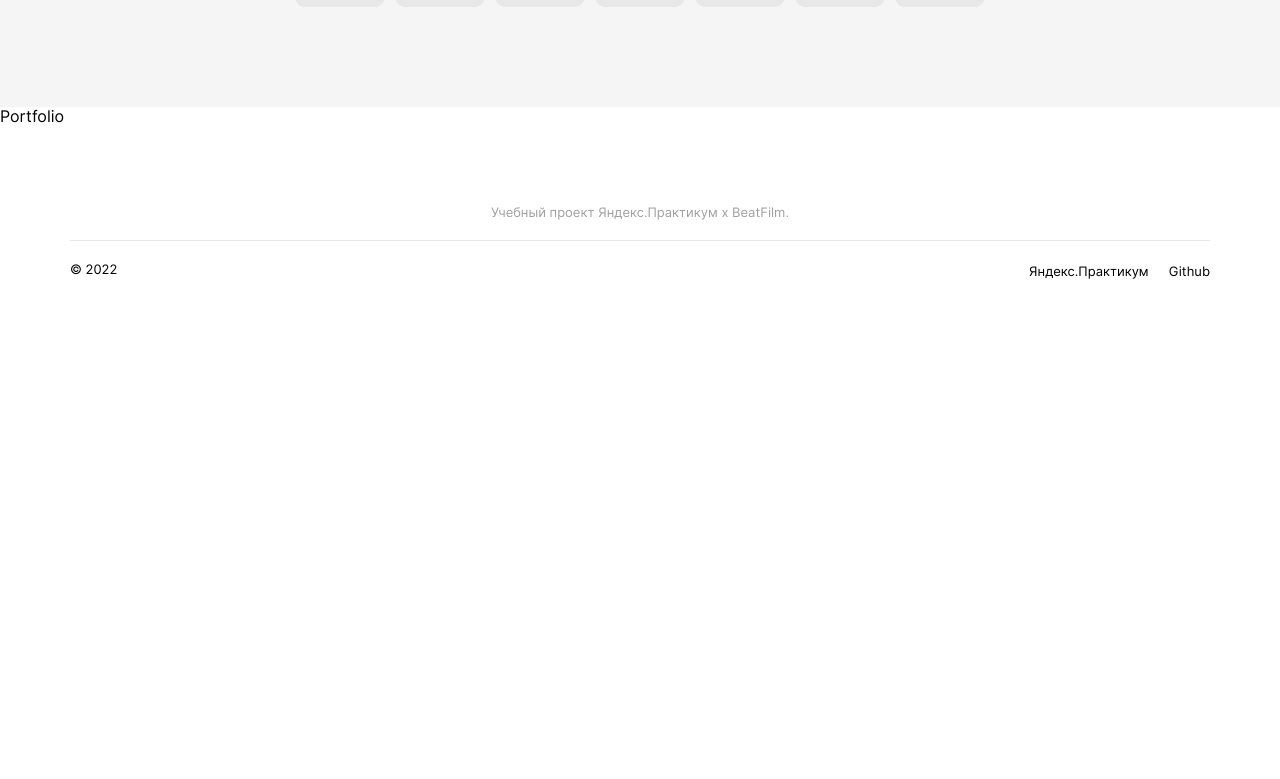
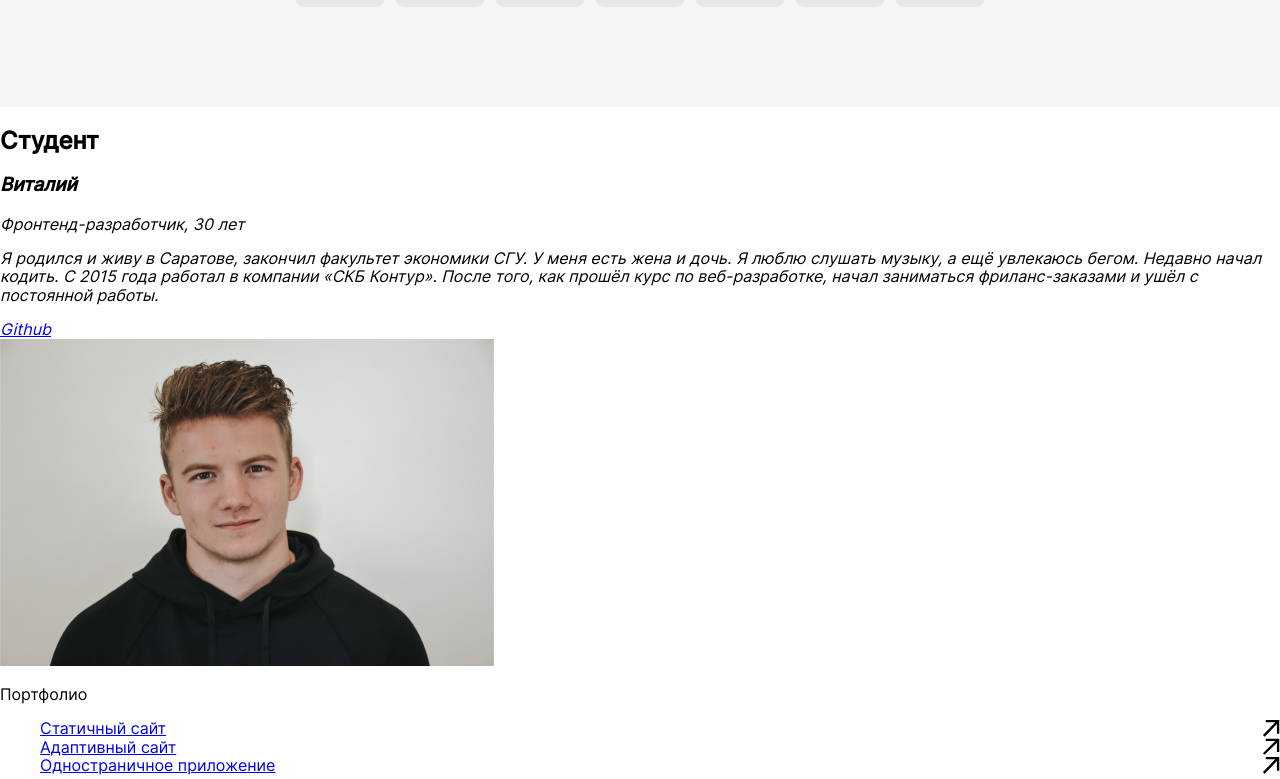
Before and after one commit to cactys/movies-explorer-frontend, a React (Create React App) app: page / in a window 1280 px wide. Shown: the part 1781-2560 px from the top of the page. Before the commit the page ends 2081 px from the top, so only its background shows below. Built offline with nearby package versions, Linux system fonts and the light colour scheme; a web font is replaced by a local one.

Commit message:
feat: добавить контекст Portfolio

```diff
--- a/src/components/Portfolio/Portfolio.css
+++ b/src/components/Portfolio/Portfolio.css
@@ -0,0 +1,6 @@
+.portfolio__navigation-item {
+  display: flex;
+  width: 100%;
+  justify-content: space-between;
+  cursor: pointer;
+}
--- a/src/components/Portfolio/Portfolio.js
+++ b/src/components/Portfolio/Portfolio.js
@@ -1,9 +1,42 @@
-import './Portfolio.css'
+import './Portfolio.css';
+import avatar from '../../images/avatar.jpg';
+import arrowLink from '../../images/arrow_link.svg';
 
 const Portfolio = () => {
   return (
-    <div>Portfolio</div>
-  )
-}
+    <div className="portfolio">
+      <h2 className="portfolio__title">Студент</h2>
+      <address className="portfolio__author">
+        <h3 className="portfolio__author-name">Виталий</h3>
+        <p className="portfolio__author-about">Фронтенд-разработчик, 30 лет</p>
+        <p className='portfolio__author-description'>Я родился и живу в Саратове, закончил факультет экономики СГУ. У меня есть жена
+и дочь. Я люблю слушать музыку, а ещё увлекаюсь бегом. Недавно начал кодить. С 2015 года работал в компании «СКБ Контур». После того, как прошёл курс по веб-разработке, начал заниматься фриланс-заказами и ушёл с постоянной работы.</p>
+        <a className='portfolio__author-link' href='https://github.com/cactys'>Github</a>
+      </address>
+      <img src={avatar} alt='Аватар' />
+      <p className='portfolio__navigation'>Портфолио</p>
+      <ul className='portfolio__navigation-list'>
+        <li className='portfolio__navigation-item'>
+          <a className='portfolio__navigation-link' href='/'>
+          Статичный сайт
+          </a>
+          <img className='portfolio__navigation-arrow' src={arrowLink} alt='Стрелка' />
+        </li>
+        <li className='portfolio__navigation-item'>
+          <a className='portfolio__navigation-link' href='/'>
+          Адаптивный сайт
+          </a>
+          <img className='portfolio__navigation-arrow' src={arrowLink} alt='Стрелка' />
+        </li>
+        <li className='portfolio__navigation-item'>
+          <a className='portfolio__navigation-link' href='/'>
+          Одностраничное приложение
+          </a>
+          <img className='portfolio__navigation-arrow' src={arrowLink} alt='Стрелка' />
+        </li>
+      </ul>
+    </div>
+  );
+};
 
-export default Portfolio
+export default Portfolio;
```
Also changed, not shown: src/images/arrow_link.svg (added), src/images/avatar.jpg (added).
